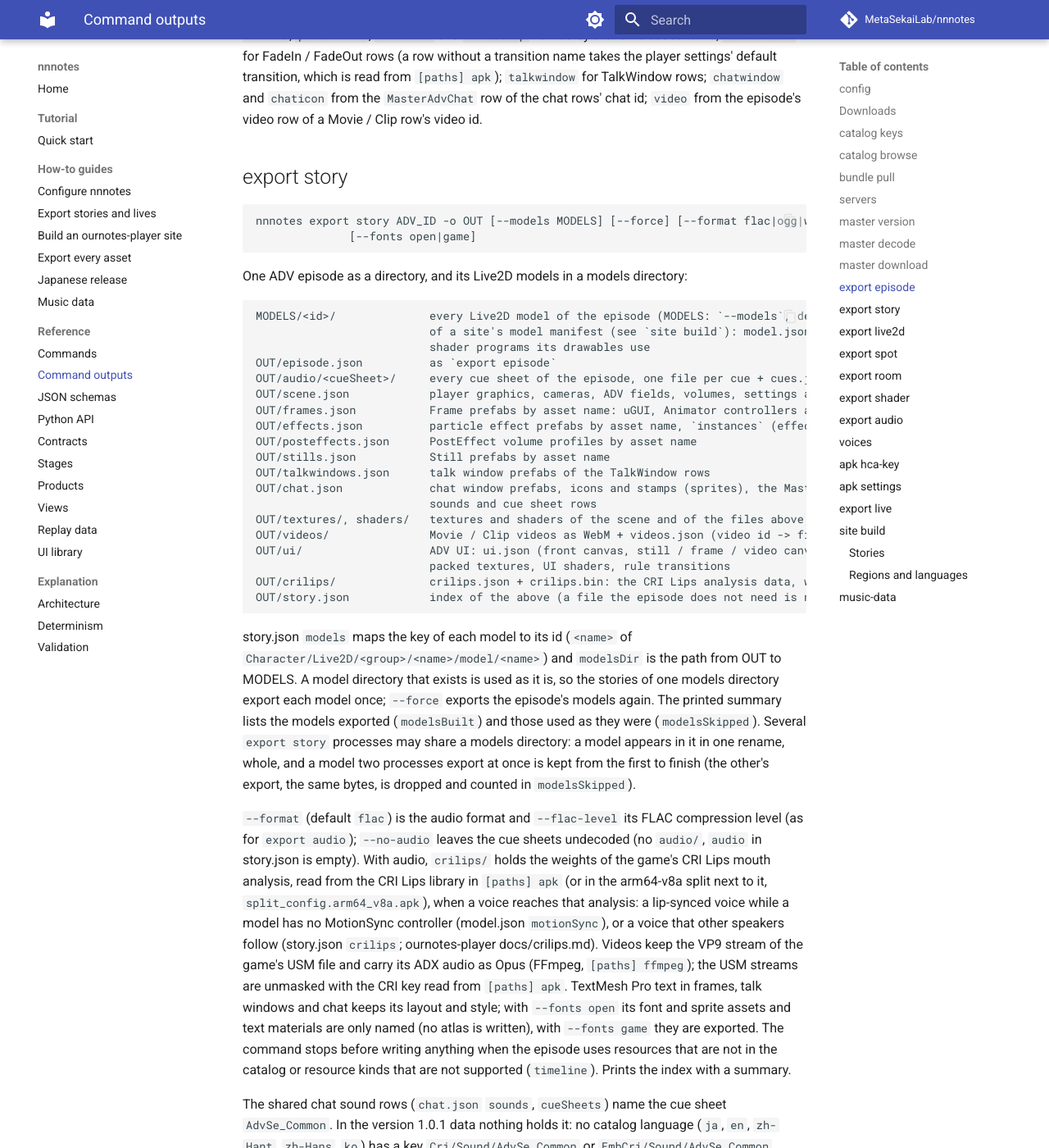
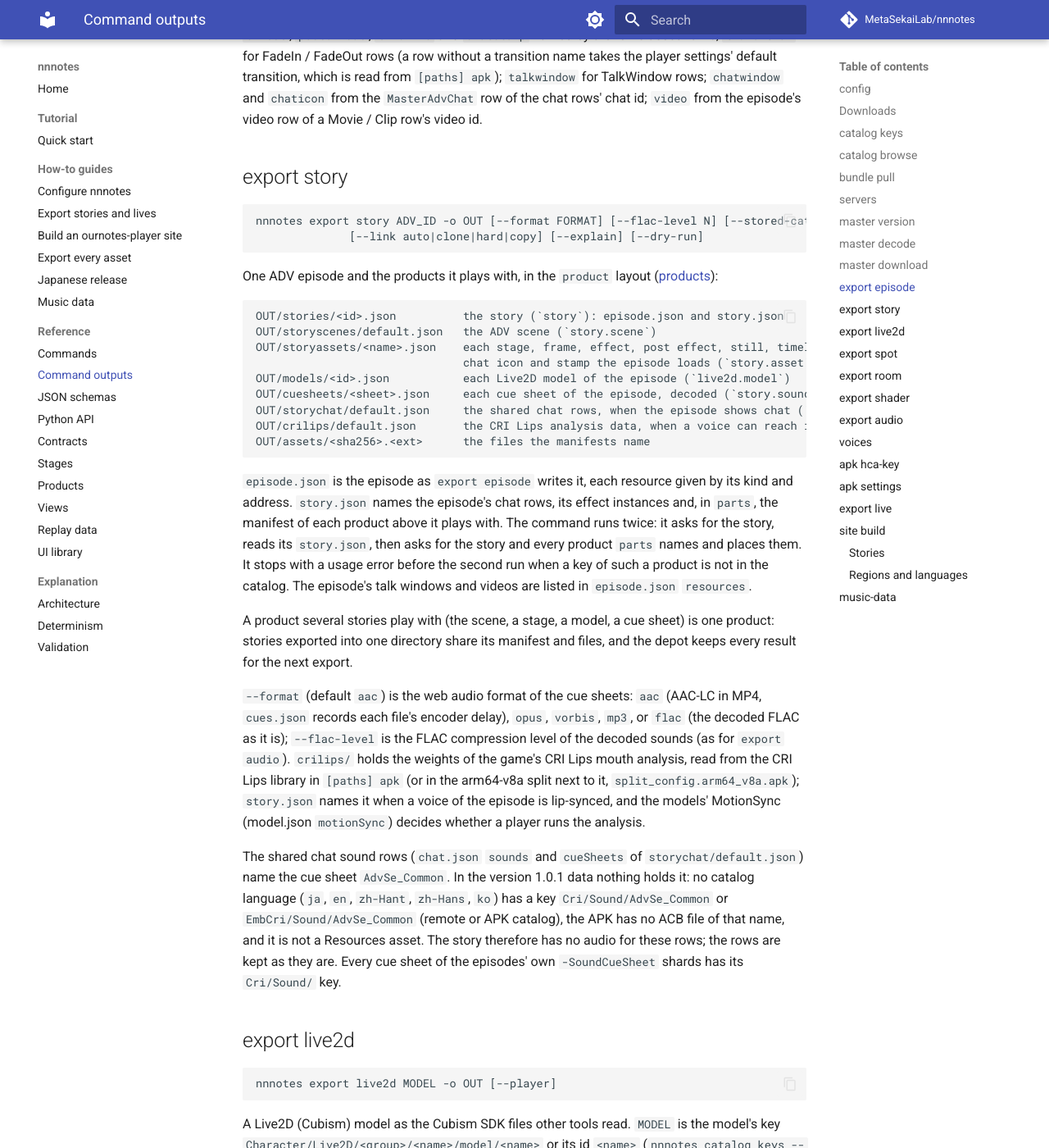
Before and after one commit to MetaSekaiLab/nnnotes, an MkDocs documentation site: the page built from docs/commands.md, in a window 1280 px wide and 1400 px high, scrolled down 4253 px. Shown: the whole window at 82% size. Built offline with MkDocs 1.6.1 and Material for MkDocs 9.7.7, drawn with Linux system fonts in a browser that asks for light colours; comment, search, counter and statistics services are not loaded; some of the changed text lies outside the part shown.

Commit message:
docs: describe the story products and export story
products.md and stages.md describe story and story.chat: their subjects,
roots and inputs, chat.json, episode.json, the story.json fields and how a
command asks for a story and then for the products its parts name.
commands.md, export.md, quickstart.md and configuration.md describe export
story as it is: the product layout it places, --format and --flac-level, and
what it needs. The story UI text record moves to the site build section,
whose stories carry that UI.

Co-Authored-By: Claude Opus 5.5 <noreply@anthropic.com>

````diff
--- a/docs/commands.md
+++ b/docs/commands.md
@@ -175,114 +175,45 @@ row of a Movie / Clip row's video id.
 ## export story
 
 ```
-nnnotes export story ADV_ID -o OUT [--models MODELS] [--force] [--format flac|ogg|wav] [--flac-level N] [--no-audio]
-              [--fonts open|game]
+nnnotes export story ADV_ID -o OUT [--format FORMAT] [--flac-level N] [--stored-catalog LABEL|SHA] [--workers N]
+              [--link auto|clone|hard|copy] [--explain] [--dry-run]
 ```
 
-One ADV episode as a directory, and its Live2D models in a models directory:
+One ADV episode and the products it plays with, in the `product` layout ([products](products.md#stories)):
 
 ```
-MODELS/<id>/              every Live2D model of the episode (MODELS: `--models`, default OUT/../live2d), the files
-                          of a site's model manifest (see `site build`): model.json, moc3, prefab, the atlas pages and the
-                          shader programs its drawables use
-OUT/episode.json          as `export episode`
-OUT/audio/<cueSheet>/     every cue sheet of the episode, one file per cue + cues.json, streams.json
-OUT/scene.json            player graphics, cameras, ADV fields, volumes, settings and stages
-OUT/frames.json           Frame prefabs by asset name: uGUI, Animator controllers and clips, UI particle systems
-OUT/effects.json          particle effect prefabs by asset name, `instances` (effect name -> asset name)
-OUT/posteffects.json      PostEffect volume profiles by asset name
-OUT/stills.json           Still prefabs by asset name
-OUT/talkwindows.json      talk window prefabs of the TalkWindow rows
-OUT/chat.json             chat window prefabs, icons and stamps (sprites), the MasterAdvChat rows, shared chat texts,
-                          sounds and cue sheet rows
-OUT/textures/, shaders/   textures and shaders of the scene and of the files above
-OUT/videos/               Movie / Clip videos as WebM + videos.json (video id -> file, video row, size, frame rate)
-OUT/ui/                   ADV UI: ui.json (front canvas, still / frame / video canvases and their camera, letterbox),
-                          packed textures, UI shaders, rule transitions
-OUT/crilips/              crilips.json + crilips.bin: the CRI Lips analysis data, when a voice reaches the analysis
-OUT/story.json            index of the above (a file the episode does not need is null and not written)
+OUT/stories/<id>.json          the story (`story`): episode.json and story.json
+OUT/storyscenes/default.json   the ADV scene (`story.scene`)
+OUT/storyassets/<name>.json    each stage, frame, effect, post effect, still, timeline, transition, chat window,
+                               chat icon and stamp the episode loads (`story.asset`; <name>: its key, "/" as "~")
+OUT/models/<id>.json           each Live2D model of the episode (`live2d.model`)
+OUT/cuesheets/<sheet>.json     each cue sheet of the episode, decoded (`story.sound`)
+OUT/storychat/default.json     the shared chat rows, when the episode shows chat (`story.chat`)
+OUT/crilips/default.json       the CRI Lips analysis data, when a voice can reach it (`story.crilips`)
+OUT/assets/<sha256>.<ext>      the files the manifests name
 ```
 
-story.json `models` maps the key of each model to its id (`<name>` of `Character/Live2D/<group>/<name>/model/<name>`)
-and `modelsDir` is the path from OUT to MODELS. A model directory that exists is used as it is, so the stories of one
-models directory export each model once; `--force` exports the episode's models again. The printed summary lists
-the models exported (`modelsBuilt`) and those used as they were (`modelsSkipped`). Several `export story` processes may
-share a models directory: a model appears in it in one rename, whole, and a model two processes export at once is
-kept from the first to finish (the other's export, the same bytes, is dropped and counted in `modelsSkipped`).
+`episode.json` is the episode as `export episode` writes it, each resource given by its kind and address.
+`story.json` names the episode's chat rows, its effect instances and, in `parts`, the manifest of each product above
+it plays with. The command runs twice: it asks for the story, reads its `story.json`, then asks for the story and
+every product `parts` names and places them. It stops with a usage error before the second run when a key of such a
+product is not in the catalog. The episode's talk windows and videos are listed in `episode.json` `resources`.
 
-`--format` (default `flac`) is the audio format and `--flac-level` its FLAC compression level (as for `export audio`);
-`--no-audio` leaves the cue sheets undecoded (no `audio/`, `audio`
-in story.json is empty). With audio, `crilips/` holds the weights of the game's CRI Lips mouth analysis, read from the
-CRI Lips library in `[paths] apk` (or in the arm64-v8a split next to it, `split_config.arm64_v8a.apk`), when a voice
-reaches that analysis: a lip-synced voice while a model has no MotionSync controller (model.json `motionSync`), or a
-voice that other speakers follow (story.json `crilips`; ournotes-player docs/crilips.md). Videos keep the VP9 stream
-of the game's USM file and carry its ADX audio as Opus (FFmpeg,
-`[paths] ffmpeg`); the USM streams are unmasked with the CRI key read from `[paths] apk`. TextMesh Pro text in
-frames, talk windows and chat keeps its layout and style; with `--fonts open` its font and sprite assets and text
-materials are only named (no atlas is written), with `--fonts game` they are exported. The command stops before
-writing anything when the episode uses resources that are not in the catalog or resource kinds that are not
-supported (`timeline`). Prints the index with a summary.
+A product several stories play with (the scene, a stage, a model, a cue sheet) is one product: stories exported into
+one directory share its manifest and files, and the depot keeps every result for the next export.
 
-The shared chat sound rows (`chat.json` `sounds`, `cueSheets`) name the cue sheet `AdvSe_Common`. In the version
-1.0.1 data nothing holds it: no catalog language (`ja`, `en`, `zh-Hant`, `zh-Hans`, `ko`) has a key
-`Cri/Sound/AdvSe_Common` or `EmbCri/Sound/AdvSe_Common` (remote or APK catalog), the APK has no ACB file of that
-name, and it is not a Resources asset. The story therefore has no audio for these rows; the rows are kept as they
-are. Every cue sheet of the episodes' own `-SoundCueSheet` shards has its `Cri/Sound/` key.
+`--format` (default `aac`) is the web audio format of the cue sheets: `aac` (AAC-LC in MP4, `cues.json` records each
+file's encoder delay), `opus`, `vorbis`, `mp3`, or `flac` (the decoded FLAC as it is); `--flac-level` is the FLAC
+compression level of the decoded sounds (as for `export audio`). `crilips/` holds the weights of the game's CRI Lips
+mouth analysis, read from the CRI Lips library in `[paths] apk` (or in the arm64-v8a split next to it,
+`split_config.arm64_v8a.apk`); `story.json` names it when a voice of the episode is lip-synced, and the models'
+MotionSync (model.json `motionSync`) decides whether a player runs the analysis.
 
-`ui/ui.json` holds the parts of the game's ADV widget the story draws: the front canvas (talk window, speaker plate,
-location caption, title, rule transition, curtains, flash, subtitles caption, next indicator, menu entry button, menu
-panel and video buttons, backlog, choices, tap areas), the canvases of stills, frames and videos with the screen
-image and the camera they render with (`videoAndStillCamera`), the UI camera that renders the frame canvas
-(`uiCamera`), and the letterbox bands; per node its transform, rect
-and uGUI components, the views' serialized references as node paths (the menu view with its fast-forward sprites),
-the other game components' serialized fields (`behaviours`), the widget's canvas sort orders (`widget`), the ADV
-screen's dialogs (`dialogs`: the skip confirm and common dialog prefabs) and their texts of the language
-(`masterIdTexts`), the chat phone (`chatWidget`), the text
-records of the episode's chat windows (`chatTexts`) with their status texts (`chatStatusTexts`). The talk windows
-sit under `TalkView`: the default window,
-then each other window the episode's TalkWindow rows attach; when one of them dims and blurs the screen behind its
-talk (`UICenterTalkWindow`), the front canvas' `CenterTalkBackdrop` node, the renderer's blur settings (`blur`) and
-the blur shader come with it.
-
-`ui/` follows the client language `[catalog] language` (`ja`, `en`, `zh-Hant`, `zh-Hans` or `ko`): the localized
-fonts and materials, the line spacing LocalizeText applies, and, with `--fonts game`, the characters of the lines
-(Talk, Location and Subtitles rows, ruby readings included), speaker names, title and UI texts in that language
-(`ui/ui.json` `language`: `mode`, `field`, `lineSpacing`).
-
-`--fonts` (default `open`) chooses how `ui/` handles text. Both modes write a text record `textStyle` for each text
-node of `ui/ui.json`, and a document-level `textStyle` that holds the units and the line metrics of each font role.
-With `open`, `ui/` contains no font data: no font atlases, glyph tables, font materials or text shader. `game` also
-exports the game's TextMesh Pro fonts: per node the serialized text settings with the localized font and material
-(`text`), and in the document the font assets reduced to the characters the episode shows (`fonts`), runtime glyphs,
-text materials, `glyphCoverage`, `tmpSettings` and the text shader. `game` needs the optional `fonts` dependencies
-(`pip install -e ".[fonts]"`).
-
-The `ui/ui.json` text record (`textStyle` of a node; the node's `rect` and transform give its layout box):
-
-| Field | Value |
-|---|---|
-| `class`, `enabled` | TMP component class, enabled flag |
-| `fontRole` | font slot of the game's localized fonts: `primary` (main text face), `number` (Latin / numeral face) |
-| `materialType` | material style name of the text (`Default`, `OutlineAdvCommon`, ...) |
-| `localized`, `textKey` | LocalizeText enabled; its master text id, or null when the runtime sets the text (talk, speaker, location and title texts come from `episode.json`, one field per language) |
-| `text`, `richText`, `parseControlCharacters` | serialized text, rich text tags on, `\n`-style escapes parsed |
-| `fontSize`, `autoSize` | size in canvas units; auto-size `enabled`, `min`, `max`, `maxCharWidthAdjust`, `maxLineSpacingAdjust` |
-| `fontStyle`, `fontWeight` | style flags (`bold`, `italic`, `underline`, `strikethrough`, `lowerCase`, `upperCase`, `smallCaps`, `superscript`, `subscript`, `highlight`), weight 100-900 |
-| `alignment` | `horizontal` (`left`, `center`, `right`, `justified`, `flush`, `geometry`), `vertical` (`top`, `middle`, `bottom`, `baseline`, `geometry`, `capline`) |
-| `wrapping`, `overflow` | `noWrap` / `normal` / `preserveWhitespace` / `preserveWhitespaceNoWrap`; `overflow` / `ellipsis` / `masking` / `truncate` / `scrollRect` / `page` / `linked` |
-| `margin` | `left`, `top`, `right`, `bottom` insets of the rect |
-| `lineSpacing` | `serialized`, `applied` (the value for the export language), `byLanguage` (the per-language line spacing LocalizeText applies; null when not localized) |
-| `paragraphSpacing`, `characterSpacing`, `wordSpacing` | spacing in 1/100 em |
-| `characterHorizontalScale`, `kerning`, `rightToLeft`, `orthographic` | as serialized |
-| `color`, `colorMode`, `colorGradient`, `overrideHtmlColors` | vertex colour, gradient mode, four-corner gradient (null when off) |
-| `face` | `color` (fill = `color` x `face.color`), `dilateEm`, `boldDilateEm` (glyph edge moved outwards), `softnessEm` (edge ramp width) |
-| `outline` | null, or `color`, `widthEm` (band on each side of the glyph edge: stroke width 2 x `widthEm`, drawn over the fill), `softnessEm` |
-| `underlay` | null, or `color`, `offsetEm` [x, y] (+x right, +y down), `dilateEm`, `softnessEm`, `inner` (shadow inside the glyph) |
-
-`*Em` values are fractions of the drawn font size, converted from the text material's distance-field properties the
-way the TMP shader applies them. The document-level `textStyle.roles` gives, per role, `lineHeightEm`, `ascentEm`,
-`descentEm` (line pitch = `lineHeightEm` + `lineSpacing` / 100 em) and the font's `spacingOffset` / `boldSpacing`
-(1/100 em) for the export language.
+The shared chat sound rows (`chat.json` `sounds` and `cueSheets` of `storychat/default.json`) name the cue sheet
+`AdvSe_Common`. In the version 1.0.1 data nothing holds it: no catalog language (`ja`, `en`, `zh-Hant`, `zh-Hans`,
+`ko`) has a key `Cri/Sound/AdvSe_Common` or `EmbCri/Sound/AdvSe_Common` (remote or APK catalog), the APK has no ACB
+file of that name, and it is not a Resources asset. The story therefore has no audio for these rows; the rows are
+kept as they are. Every cue sheet of the episodes' own `-SoundCueSheet` shards has its `Cri/Sound/` key.
 
 ## export live2d
 
@@ -603,7 +534,7 @@ SITE/assets/<sha256>.<ext>[.gz|.br]       content-addressed files shared by all
 
 ### Stories
 
-A story's manifest lists what the player's story page reads, in the layout of `export story` (below the site's `assets/`):
+A story's manifest lists what the player's story page reads (below the site's `assets/`):
 `story.json`, `episode.json`, `scene.json`, the scene shaders (GLSL ES 3.00 programs only), textures, per cue sheet
 `cues.json` and the file of each cue in the `--format` (an AAC file's encoder delay in
 `cues.json` as `encoderDelay`; the CRI category names a cue plays in as `categories`, e.g. `["Voice", "VoiceConfig"]`), the media files the episode uses and its videos; per language (`--story-languages`,
@@ -659,6 +590,60 @@ root), and `stories.json` counts their files in `size.models`. The format is des
   The text nodes of the episode's frames get theirs in `frameTexts`, and the font assets also hold the texts a frame
   that receives texts is given at run time (the texts of its Frame rows' `TargetTextIDs`, as the frame formats them).
 - Stories that fail are listed in the printed summary and in `SITE.story-failures.json`; the exit status is then 1.
+
+`ui/ui.json` holds the parts of the game's ADV widget the story draws: the front canvas (talk window, speaker plate,
+location caption, title, rule transition, curtains, flash, subtitles caption, next indicator, menu entry button, menu
+panel and video buttons, backlog, choices, tap areas), the canvases of stills, frames and videos with the screen
+image and the camera they render with (`videoAndStillCamera`), the UI camera that renders the frame canvas
+(`uiCamera`), and the letterbox bands; per node its transform, rect
+and uGUI components, the views' serialized references as node paths (the menu view with its fast-forward sprites),
+the other game components' serialized fields (`behaviours`), the widget's canvas sort orders (`widget`), the ADV
+screen's dialogs (`dialogs`: the skip confirm and common dialog prefabs) and their texts of the language
+(`masterIdTexts`), the chat phone (`chatWidget`), the text
+records of the episode's chat windows (`chatTexts`) with their status texts (`chatStatusTexts`). The talk windows
+sit under `TalkView`: the default window,
+then each other window the episode's TalkWindow rows attach; when one of them dims and blurs the screen behind its
+talk (`UICenterTalkWindow`), the front canvas' `CenterTalkBackdrop` node, the renderer's blur settings (`blur`) and
+the blur shader come with it.
+
+Each language's `ui/` holds the localized fonts and materials, the line spacing LocalizeText applies, and, with
+`--fonts game`, the characters of the lines (Talk, Location and Subtitles rows, ruby readings included), speaker
+names, title and UI texts in that language (`ui/ui.json` `language`: `mode`, `field`, `lineSpacing`).
+
+`--fonts` (default `open`) chooses how `ui/` handles text. Both modes write a text record `textStyle` for each text
+node of `ui/ui.json`, and a document-level `textStyle` that holds the units and the line metrics of each font role.
+With `open`, `ui/` contains no font data: no font atlases, glyph tables, font materials or text shader. `game` also
+exports the game's TextMesh Pro fonts: per node the serialized text settings with the localized font and material
+(`text`), and in the document the font assets reduced to the characters the episode shows (`fonts`), runtime glyphs,
+text materials, `glyphCoverage`, `tmpSettings` and the text shader. `game` needs the optional `fonts` dependencies
+(`pip install -e ".[fonts]"`).
+
+The `ui/ui.json` text record (`textStyle` of a node; the node's `rect` and transform give its layout box):
+
+| Field | Value |
+|---|---|
+| `class`, `enabled` | TMP component class, enabled flag |
+| `fontRole` | font slot of the game's localized fonts: `primary` (main text face), `number` (Latin / numeral face) |
+| `materialType` | material style name of the text (`Default`, `OutlineAdvCommon`, ...) |
+| `localized`, `textKey` | LocalizeText enabled; its master text id, or null when the runtime sets the text (talk, speaker, location and title texts come from `episode.json`, one field per language) |
+| `text`, `richText`, `parseControlCharacters` | serialized text, rich text tags on, `\n`-style escapes parsed |
+| `fontSize`, `autoSize` | size in canvas units; auto-size `enabled`, `min`, `max`, `maxCharWidthAdjust`, `maxLineSpacingAdjust` |
+| `fontStyle`, `fontWeight` | style flags (`bold`, `italic`, `underline`, `strikethrough`, `lowerCase`, `upperCase`, `smallCaps`, `superscript`, `subscript`, `highlight`), weight 100-900 |
+| `alignment` | `horizontal` (`left`, `center`, `right`, `justified`, `flush`, `geometry`), `vertical` (`top`, `middle`, `bottom`, `baseline`, `geometry`, `capline`) |
+| `wrapping`, `overflow` | `noWrap` / `normal` / `preserveWhitespace` / `preserveWhitespaceNoWrap`; `overflow` / `ellipsis` / `masking` / `truncate` / `scrollRect` / `page` / `linked` |
+| `margin` | `left`, `top`, `right`, `bottom` insets of the rect |
+| `lineSpacing` | `serialized`, `applied` (the value for the export language), `byLanguage` (the per-language line spacing LocalizeText applies; null when not localized) |
+| `paragraphSpacing`, `characterSpacing`, `wordSpacing` | spacing in 1/100 em |
+| `characterHorizontalScale`, `kerning`, `rightToLeft`, `orthographic` | as serialized |
+| `color`, `colorMode`, `colorGradient`, `overrideHtmlColors` | vertex colour, gradient mode, four-corner gradient (null when off) |
+| `face` | `color` (fill = `color` x `face.color`), `dilateEm`, `boldDilateEm` (glyph edge moved outwards), `softnessEm` (edge ramp width) |
+| `outline` | null, or `color`, `widthEm` (band on each side of the glyph edge: stroke width 2 x `widthEm`, drawn over the fill), `softnessEm` |
+| `underlay` | null, or `color`, `offsetEm` [x, y] (+x right, +y down), `dilateEm`, `softnessEm`, `inner` (shadow inside the glyph) |
+
+`*Em` values are fractions of the drawn font size, converted from the text material's distance-field properties the
+way the TMP shader applies them. The document-level `textStyle.roles` gives, per role, `lineHeightEm`, `ascentEm`,
+`descentEm` (line pitch = `lineHeightEm` + `lineSpacing` / 100 em) and the font's `spacingOffset` / `boldSpacing`
+(1/100 em) for the export language.
 
 ### Regions and languages
 
````
Also changed, not shown: docs/configuration.md (+3 -3 lines), docs/export.md (+12 -7 lines), docs/products.md (+32 -2 lines), docs/quickstart.md (+5 -4 lines), docs/stages.md (+2 -0 lines), 1 other file.
